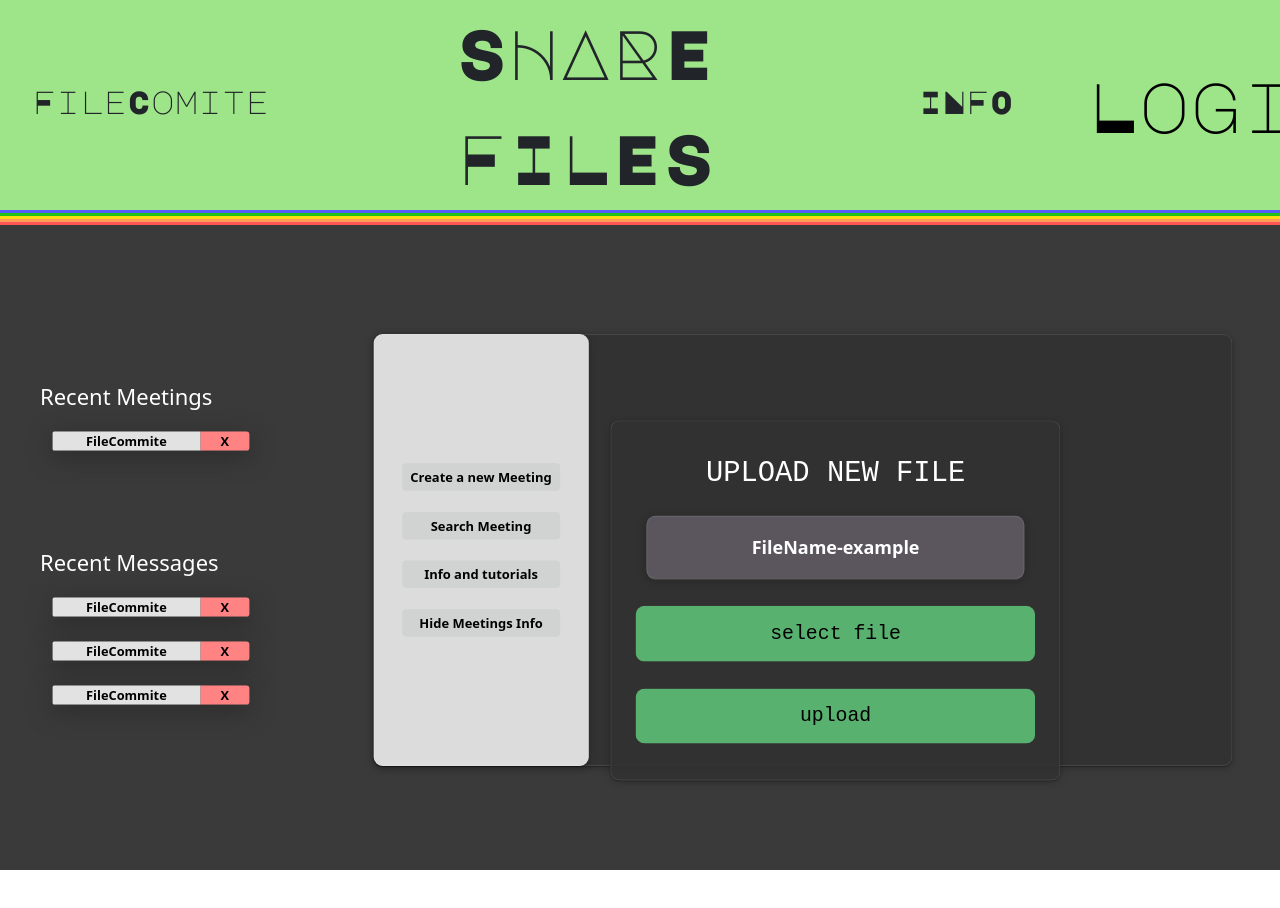
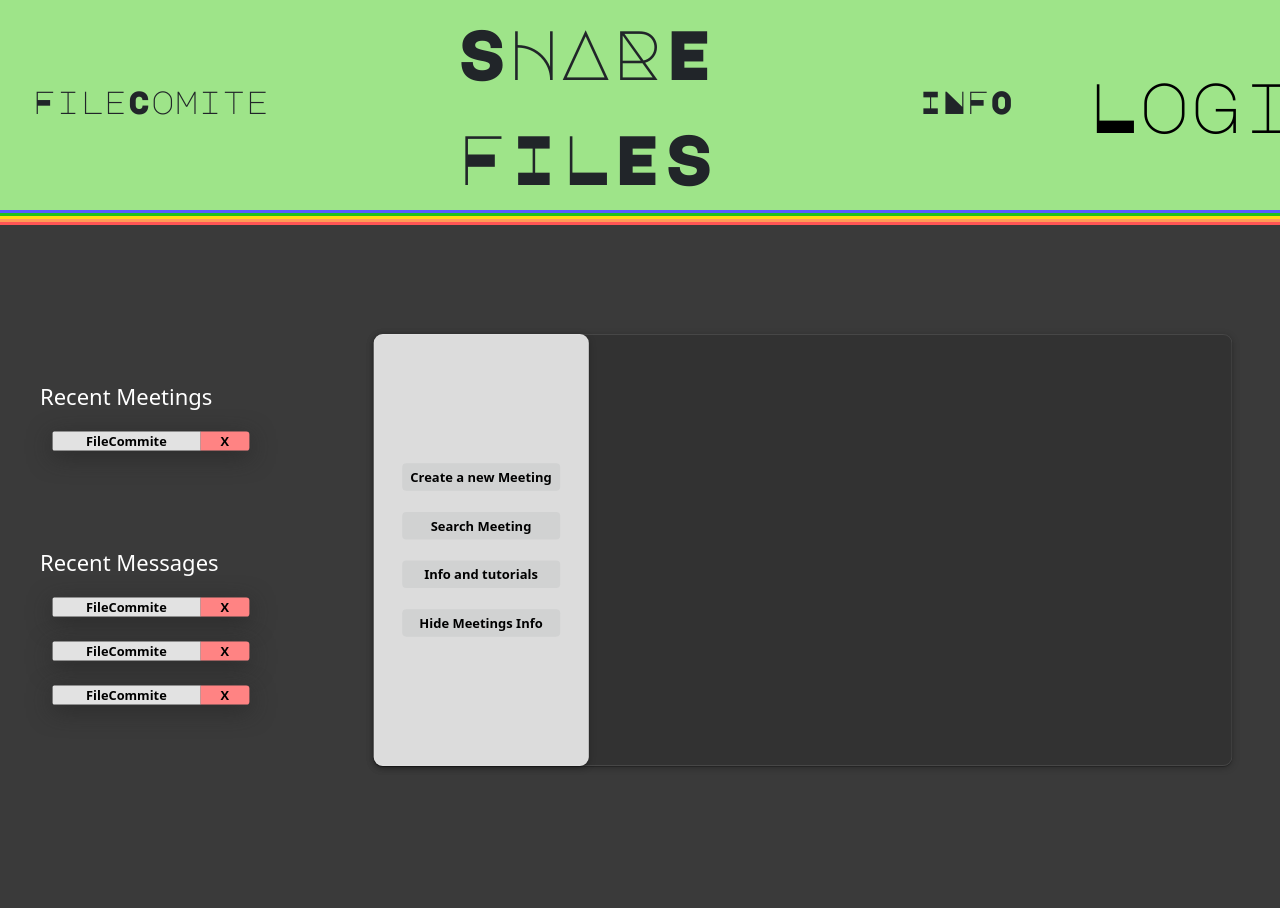
Before and after one commit to Jesuscy/UpgradeFinal2024, a React (Vite) app in the folder Frontend/FileComite/: page / in a window 1280 px wide. Shown: the top 908 px of the page. Before the commit the page ends 870 px from the top, so only its background shows below. Built offline with nearby package versions, Linux system fonts and the light colour scheme; a web font is replaced by a local one.

Commit message:
Mod Styles

```diff
--- a/Frontend/FileComite/src/App.css
+++ b/Frontend/FileComite/src/App.css
@@ -9,7 +9,6 @@
 
 #root {
   background-color: #3a3a3a;
-  /* height: 100vh; */
 }
 
 /*HEADER STYLES*/
@@ -34,6 +33,7 @@
 
 .meetings-section {
   margin-top: 100px;
+  height: 100vh;
 }
 
 .meeting-row {
--- a/Frontend/FileComite/src/assets/components/Home.jsx
+++ b/Frontend/FileComite/src/assets/components/Home.jsx
@@ -50,7 +50,7 @@ export const Home = () => {
     <>
       <Header />
       <div className="meetings-section">
-      <div className="row" >
+      <div className="row">
         {/* Start Meetings Info Section */}
         {showMeetingsInfo && (
           <div className="col-md-3 col-sm-12 col-xs-12 meetings-info">
@@ -100,7 +100,7 @@ export const Home = () => {
                 </div>
               </div>
               <div className="col-md-9 col-sm-12 col-xs-12">
-                {<UploadFile/>}
+                {}
               </div>
             </div>
           </div>
--- a/Frontend/FileComite/src/styles/UserRow-styles.css
+++ b/Frontend/FileComite/src/styles/UserRow-styles.css
@@ -39,15 +39,9 @@
 
 }
 
-<<<<<<< HEAD
 .role {
     border-bottom-left-radius: 5px;
-    background-color: rgb(85, 91, 255);
-=======
-.roll {
-    border-bottom-left-radius: 5px;
     background-color: rgb(92, 202, 116);
->>>>>>> uploadFile
 }
 
 .delete {
```
